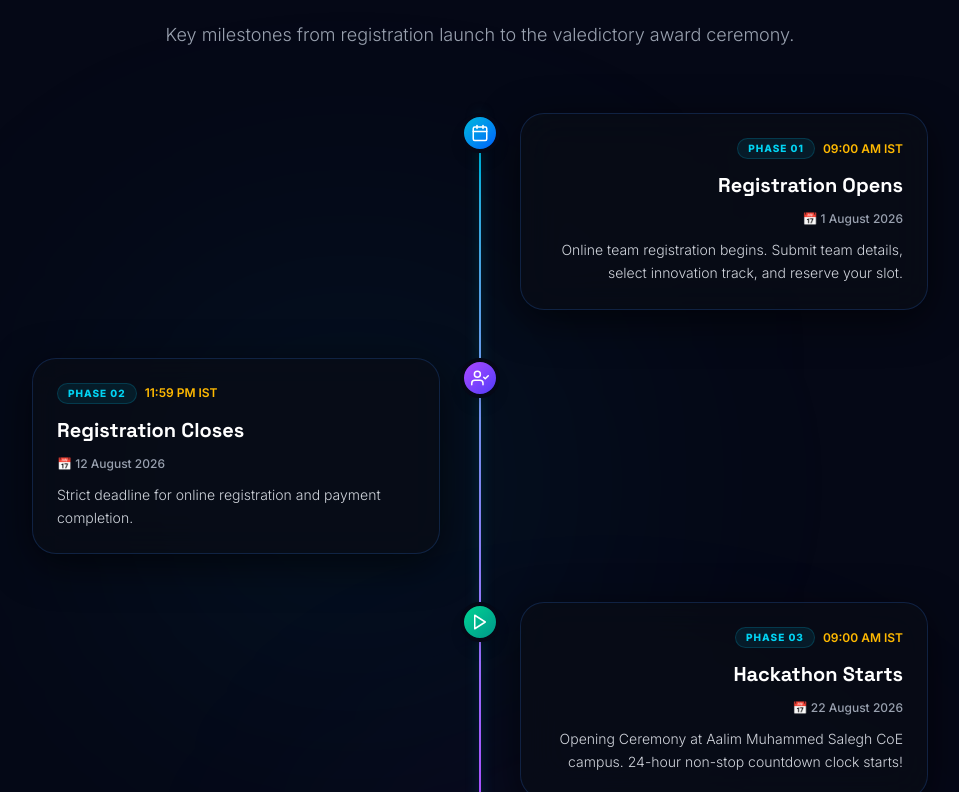
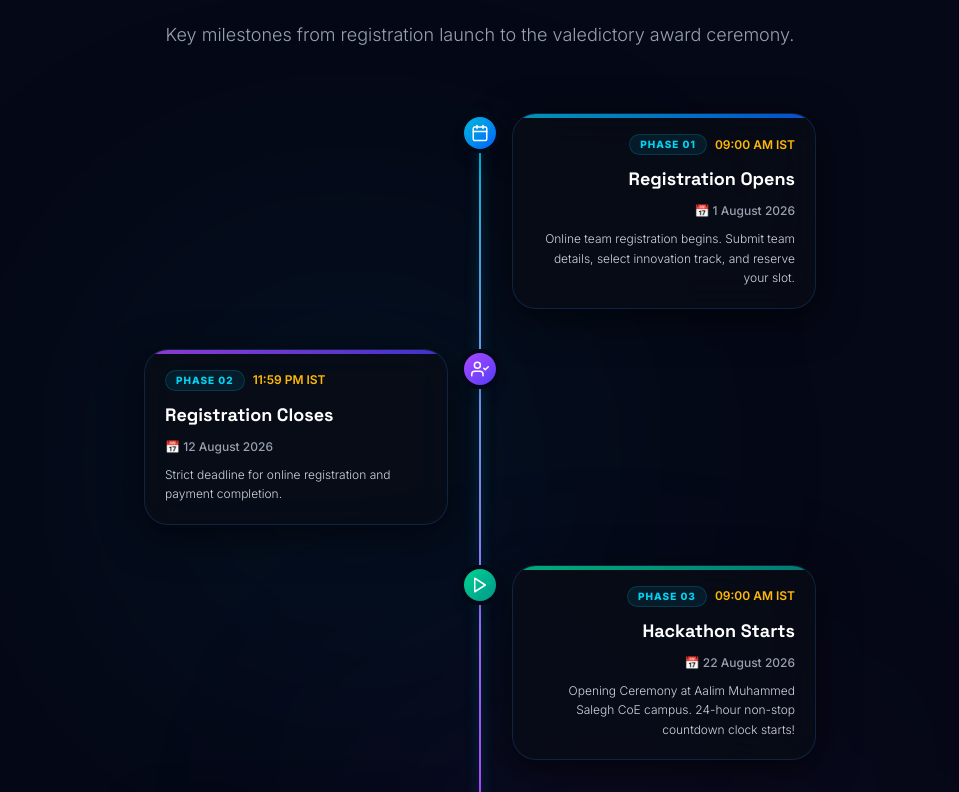
Before and after one commit to sharafahh/AMS-HACKATHON-2026, a React (Vite) app in the folder client/: page / in a window 1280 px wide. Shown: the part 4948-5740 px from the top of the page, without its empty margins (160-1119 px from the left). Built offline with nearby package versions, Linux system fonts and the light colour scheme; no server answers.

Commit message:
Make Timeline container width more compact (max-w-2xl) and add hover lift, glowing background, and dot pulse effects

```diff
--- a/client/src/components/home/Timeline.jsx
+++ b/client/src/components/home/Timeline.jsx
@@ -16,7 +16,7 @@ const timelineEvents = [
     time: "09:00 AM IST",
     icon: FiCalendar,
     gradient: "from-cyan-500 to-blue-600",
-    border: "border-cyan-500/30",
+    border: "border-cyan-500/30 hover:border-cyan-400",
     status: "Active",
     description: "Online team registration begins. Submit team details, select innovation track, and reserve your slot.",
   },
@@ -27,7 +27,7 @@ const timelineEvents = [
     time: "11:59 PM IST",
     icon: FiUserCheck,
     gradient: "from-purple-500 to-indigo-600",
-    border: "border-purple-500/30",
+    border: "border-purple-500/30 hover:border-purple-400",
     status: "Upcoming",
     description: "Strict deadline for online registration and payment completion.",
   },
@@ -38,7 +38,7 @@ const timelineEvents = [
     time: "09:00 AM IST",
     icon: FiPlay,
     gradient: "from-emerald-400 to-teal-600",
-    border: "border-emerald-500/30",
+    border: "border-emerald-500/30 hover:border-emerald-400",
     status: "Highlight",
     description: "Opening Ceremony at Aalim Muhammed Salegh CoE campus. 24-hour non-stop countdown clock starts!",
   },
@@ -49,7 +49,7 @@ const timelineEvents = [
     time: "04:00 PM IST",
     icon: FiUsers,
     gradient: "from-amber-400 to-yellow-600",
-    border: "border-amber-500/30",
+    border: "border-amber-500/30 hover:border-amber-400",
     status: "Upcoming",
     description: "Industry experts and professors review prototype progress, provide architectural feedback, and refine pitches.",
   },
@@ -60,7 +60,7 @@ const timelineEvents = [
     time: "08:00 AM IST",
     icon: FiCheckSquare,
     gradient: "from-rose-500 to-pink-600",
-    border: "border-rose-500/30",
+    border: "border-rose-500/30 hover:border-rose-400",
     status: "Upcoming",
     description: "24-hour coding sprint ends. Teams present live hardware/software demonstrations to jury panels.",
   },
@@ -71,7 +71,7 @@ const timelineEvents = [
     time: "11:00 AM IST",
     icon: FiAward,
     gradient: "from-yellow-400 to-amber-500",
-    border: "border-yellow-500/30",
+    border: "border-yellow-500/30 hover:border-yellow-400",
     status: "Upcoming",
     description: "Grand Valedictory Ceremony. Distribution of ₹25,500 prize money, trophies, and participation certificates.",
   },
@@ -115,12 +115,12 @@ function Timeline() {
           </motion.p>
         </div>
 
-        {/* Vertical Connected Timeline */}
-        <div className="relative max-w-4xl mx-auto">
+        {/* Compact Vertical Connected Timeline (max-w-2xl) */}
+        <div className="relative max-w-2xl mx-auto">
           {/* Central Glowing Line */}
           <div className="absolute left-4 sm:left-1/2 top-0 bottom-0 w-0.5 bg-gradient-to-b from-cyan-500 via-purple-500 to-amber-500 -translate-x-1/2 shadow-[0_0_12px_rgba(6,182,212,0.5)]" />
 
-          <div className="space-y-12 relative">
+          <div className="space-y-10 relative">
             {timelineEvents.map((event, index) => {
               const Icon = event.icon;
               const isEven = index % 2 === 0;
@@ -131,27 +131,39 @@ function Timeline() {
                   initial={{ opacity: 0, y: 40 }}
                   whileInView={{ opacity: 1, y: 0 }}
                   viewport={{ once: true }}
-                  transition={{ duration: 0.5, delay: index * 0.1 }}
+                  transition={{ duration: 0.4, delay: index * 0.05 }}
                   className={`flex flex-col sm:flex-row items-start ${
                     isEven ? "sm:flex-row-reverse" : ""
-                  } gap-8 relative`}
+                  } gap-6 relative group`}
                 >
                   {/* Timeline Dot */}
                   <div className="absolute left-4 sm:left-1/2 -translate-x-1/2 top-0 z-20 flex items-center justify-center">
                     <div
-                      className={`w-10 h-10 rounded-full bg-gradient-to-br ${event.gradient} text-white flex items-center justify-center shadow-lg border-4 border-[#050816] group-hover:scale-125 transition-transform`}
+                      className={`w-10 h-10 rounded-full bg-gradient-to-br ${event.gradient} text-white flex items-center justify-center shadow-lg border-4 border-[#050816] group-hover:scale-125 group-hover:rotate-6 transition-all duration-300`}
                     >
                       <Icon size={18} />
                     </div>
                   </div>
 
-                  {/* Content Card */}
-                  <div className={`w-full sm:w-[calc(50%-2.5rem)] pl-12 sm:pl-0 ${isEven ? "sm:text-right" : "sm:text-left"}`}>
-                    <div
-                      className={`glass-card glass-card-hover p-6 rounded-3xl border ${event.border} relative overflow-hidden space-y-3 shadow-xl`}
+                  {/* Compact Content Card */}
+                  <div className={`w-full sm:w-[calc(50%-2rem)] pl-12 sm:pl-0 ${isEven ? "sm:text-right" : "sm:text-left"}`}>
+                    <motion.div
+                      whileHover={{ y: -6, scale: 1.02 }}
+                      transition={{ duration: 0.2 }}
+                      className={`glass-card p-5 rounded-3xl border ${event.border} relative overflow-hidden space-y-2.5 shadow-xl hover:shadow-2xl transition-all duration-300 cursor-pointer`}
                     >
+                      {/* Dynamic Ambient Hover Glow behind card */}
+                      <div
+                        className={`absolute -inset-1 bg-gradient-to-r ${event.gradient} rounded-3xl blur-xl opacity-0 group-hover:opacity-30 transition-opacity duration-500 -z-10`}
+                      />
+
+                      {/* Top Glowing Accent Line */}
+                      <div
+                        className={`absolute top-0 left-0 w-full h-1 bg-gradient-to-r ${event.gradient} opacity-80 group-hover:h-1.5 group-hover:opacity-100 transition-all duration-300`}
+                      />
+
                       <div className={`flex items-center gap-2 ${isEven ? "sm:justify-end" : "sm:justify-start"}`}>
-                        <span className="text-[10px] font-extrabold tracking-widest text-cyan-400 uppercase px-2.5 py-0.5 rounded-full bg-cyan-500/10 border border-cyan-500/20">
+                        <span className="text-[10px] font-extrabold tracking-widest text-cyan-400 uppercase px-2.5 py-0.5 rounded-full bg-cyan-500/10 border border-cyan-500/20 group-hover:border-cyan-400 transition-colors">
                           {event.phase}
                         </span>
                         <span className="text-xs font-semibold text-amber-400 flex items-center gap-1">
@@ -159,18 +171,18 @@ function Timeline() {
                         </span>
                       </div>
 
-                      <h3 className="text-xl font-bold font-['Space_Grotesk'] text-white">
+                      <h3 className="text-lg font-bold font-['Space_Grotesk'] text-white group-hover:text-cyan-300 transition-colors">
                         {event.title}
                       </h3>
 
-                      <p className="text-xs text-gray-400 font-medium">
+                      <p className="text-xs text-gray-400 font-medium group-hover:text-gray-300 transition-colors">
                         📅 {event.date}
                       </p>
 
-                      <p className="text-gray-300 text-xs sm:text-sm font-light leading-relaxed">
+                      <p className="text-gray-300 text-xs font-light leading-relaxed group-hover:text-white transition-colors">
                         {event.description}
                       </p>
-                    </div>
+                    </motion.div>
                   </div>
                 </motion.div>
               );
```
